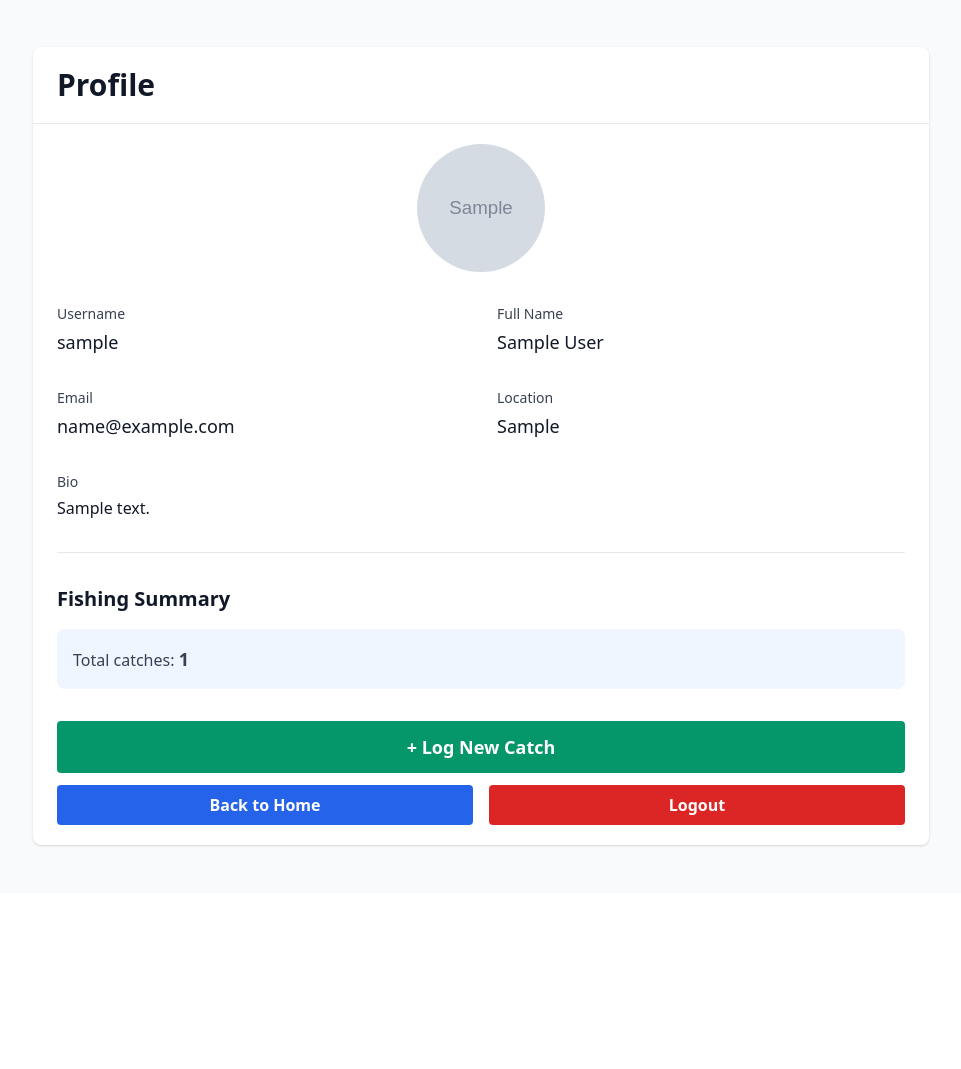
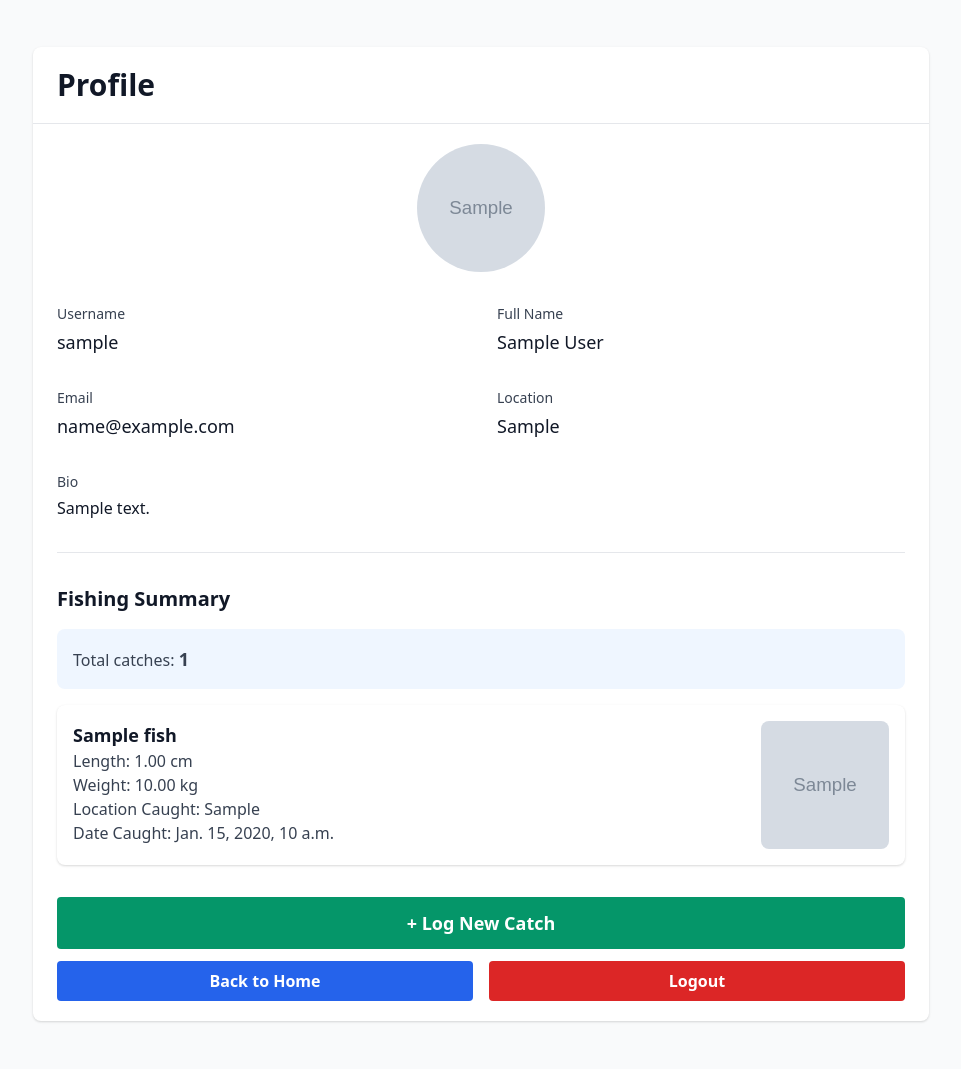
Before and after one commit to mlfbvr/castnotes, a Django app: page /profile/ in a window 1280 px wide. Shown: the part 105-1174 px from the top of the page, without its empty margins (159-1120 px from the left). Before the commit the page ends 952 px from the top, so only its background shows below. Run offline with Django 5.2, Linux system fonts and the light colour scheme; a user stored in the database is signed in; tables that the repository leaves empty hold one stand-in row (values such as "Sample post"); grey boxes marked "Sample" are stand-in pictures.

Commit message:
Modify profile view to return last 5 catches Display the catches returned in teh profile page

```diff
--- a/angler/templates/angler/profile.html
+++ b/angler/templates/angler/profile.html
@@ -57,8 +57,22 @@
                     <div class="border-t border-gray-200 pt-8">
                         <h2 class="text-xl font-bold text-gray-900 mb-4">Fishing Summary</h2>
                         <div class="bg-blue-50 rounded-lg p-4">
-                            <p class="text-gray-700">Total catches: <span class="font-bold text-lg">{{ user.catches.count }}</span></p>
+                            <p class="text-gray-700">Total catches: <span class="font-bold text-lg">{{ total_catches_count }}</span></p>
                         </div>
+                        {% for catch in user.catches.all %}
+                            <div class="mt-4 p-4 bg-white rounded-lg shadow flex justify-between items-start">
+                                <div>
+                                    <h3 class="text-lg font-semibold text-gray-900">{{ catch.fish.official_name }}</h3>
+                                    <p class="text-gray-700">Length: {{ catch.length }} {{ catch.length_unit }}</p>
+                                    <p class="text-gray-700">Weight: {{ catch.weight }} {{ catch.weight_unit }}</p>
+                                    <p class="text-gray-700">Location Caught: {{ catch.catch_location }}</p>
+                                    <p class="text-gray-700">Date Caught: {{ catch.catch_datetime }}</p>
+                                </div>
+                                <img src="{{ catch.photo.url }}" alt="Catch Photo" class="h-32 w-32 object-cover rounded-lg ml-4">
+                           </div>
+                        {% empty %}
+                            <p class="text-gray-600">You haven't logged any catches yet.</p>
+                        {% endfor %}
                     </div>
 
                     <!-- Action Buttons -->
--- a/angler/views.py
+++ b/angler/views.py
@@ -1,32 +1,41 @@
-
 from django.shortcuts import render, redirect
 from django.contrib.auth.decorators import login_required
 
+
 def home(request):
-	"""Default view for angler app. Prompts login or registration if not authenticated."""
-	if request.user.is_authenticated:
-		return render(request, "angler/home.html")
-	return render(request, "angler/welcome.html")
+    """Default view for angler app. Prompts login or registration if not authenticated."""
+    if request.user.is_authenticated:
+        return render(request, "angler/home.html")
+    return render(request, "angler/welcome.html")
 
 
 @login_required
 def profile(request):
-	"""Display the authenticated user's profile page."""
-	return render(request, "angler/profile.html", {"user": request.user})
+    """Display the authenticated user's profile page."""
+    catches = request.user.catches.all().order_by("-catch_datetime")[:5]
+    return render(
+        request,
+        "angler/profile.html",
+        {
+            "user": request.user,
+            "total_catches_count": request.user.catches.all().count(),
+            "catches": catches,
+        },
+    )
 
 
 @login_required
 def log_catch(request):
-	"""Display the form to log a new catch."""
-	from .forms import CatchForm
+    """Display the form to log a new catch."""
+    from .forms import CatchForm
 
-	if request.method == "POST":
-		form = CatchForm(request.POST, request.FILES)
-		if form.is_valid():
-			catch = form.save(commit=False)
-			catch.user = request.user
-			catch.save()
-			return redirect("profile")
-	else:
-		form = CatchForm()
-	return render(request, "angler/log_catch.html", {"form": form})
+    if request.method == "POST":
+        form = CatchForm(request.POST, request.FILES)
+        if form.is_valid():
+            catch = form.save(commit=False)
+            catch.user = request.user
+            catch.save()
+            return redirect("profile")
+    else:
+        form = CatchForm()
+    return render(request, "angler/log_catch.html", {"form": form})
```
